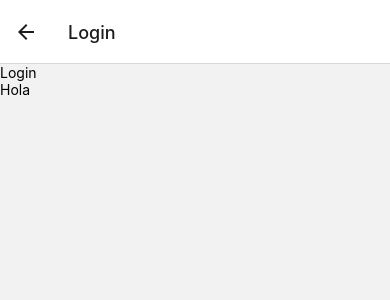
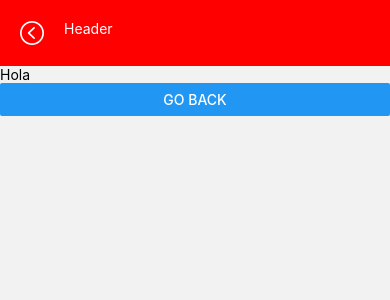
Before and after one commit to Fhight/Tecnologias_De_Programacion_Para_Moviles, a React Native app in the folder App/: screen / in a window 390 px wide. Both pictures are taken after a click on the button "GO TO LOGIN". Shown: the top 300 px of the page. Built offline with nearby package versions, Linux system fonts and the light colour scheme.

Commit message:
Practica 6

```diff
--- a/App/App.js
+++ b/App/App.js
@@ -14,7 +14,15 @@ export default function App() {
   return (
     <NavigationContainer>
       <View style={styles.container}>
-        <Stack.Navigator initialRouteName="Home">
+        <Stack.Navigator
+          initialRouteName="Home"
+          screenOptions={{
+            headerStyle: {
+              backgroundColor: "#f4511e",
+            },
+            headerShown: false,
+          }}
+        >
           <Stack.Screen name="Home" component={Home} />
           <Stack.Screen name="Login" component={Login} />
         </Stack.Navigator>
--- /dev/null
+++ b/App/src/components/Header.jsx
@@ -0,0 +1,31 @@
+import { StyleSheet, Text, View } from "react-native";
+import React from "react";
+import { useNavigation } from "@react-navigation/native";
+import { AntDesign } from "@expo/vector-icons";
+
+const Header = () => {
+  const navigation = useNavigation();
+  return (
+    <View
+      style={{
+        backgroundColor: "red",
+        padding: 20,
+        flexDirection: "row",
+        gap: 20,
+      }}
+    >
+      <AntDesign
+        name="leftcircleo"
+        size={24}
+        color="white"
+        onPress={() => navigation.goBack()}
+        disabled={!navigation.canGoBack()}
+      />
+      <Text style={{ color: "white" }}>Header</Text>
+    </View>
+  );
+};
+
+export default Header;
+
+const styles = StyleSheet.create({});
--- a/App/src/screens/Home.jsx
+++ b/App/src/screens/Home.jsx
@@ -1,5 +1,6 @@
 import { Button, StyleSheet, Text, View } from "react-native";
 import React from "react";
+import { Header } from "@react-navigation/stack";
 
 const Home = ({ navigation }) => {
   return (
--- a/App/src/screens/Login.jsx
+++ b/App/src/screens/Login.jsx
@@ -1,12 +1,24 @@
-import { StyleSheet, Text, View } from "react-native";
+import { Button, StyleSheet, Text, View } from "react-native";
+import { useNavigation } from "@react-navigation/native";
 import React from "react";
+import Header from "../components/Header";
 
-const Login = ({ navigation, route }) => {
+const Login = ({ route }) => {
   const { name } = route.params;
+
+  const navigation = useNavigation();
+
+  // console.log(navigation);
+
   return (
     <View>
-      <Text>Login</Text>
+      <Header />
       <Text>{name}</Text>
+      <Button
+        title="Go back"
+        disabled={!navigation.canGoBack()}
+        onPress={() => navigation.goBack()}
+      />
     </View>
   );
 };
```
